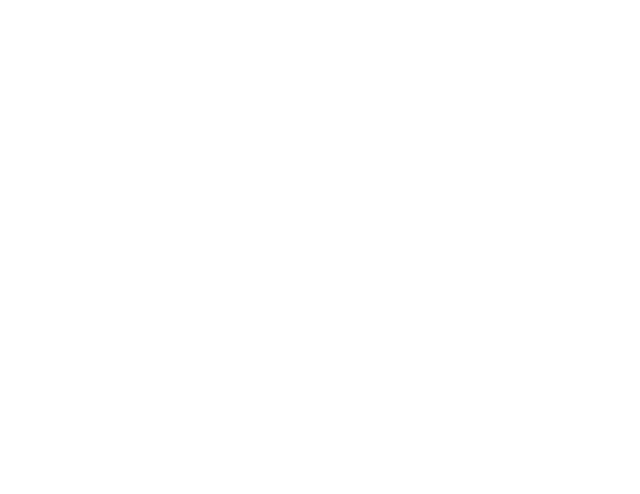
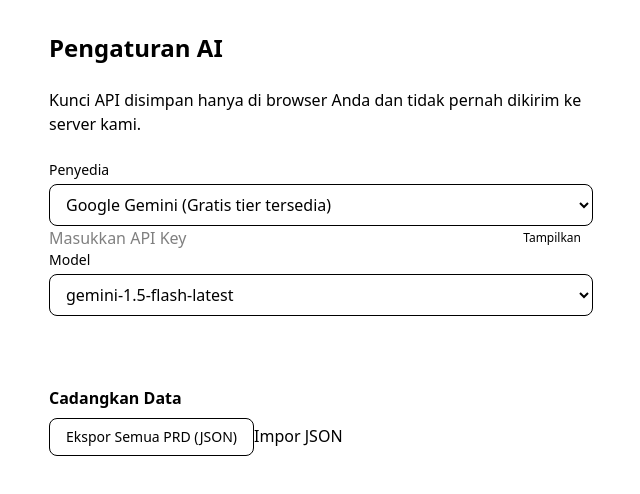
Before and after one commit to bimoadiparwa/rencanai, a React (Vite) app: page /settings in a window 1280 px wide. Shown: the top 494 px of the page, without its empty margins (319-959 px from the left). Built offline with nearby package versions, Linux system fonts and the light colour scheme.

Commit message:
feat: add settings page with BYOK + export/import

```diff
--- a/src/pages/Settings.tsx
+++ b/src/pages/Settings.tsx
@@ -1,3 +1,101 @@
+import { useState } from "react";
+import { useStore } from "../store/useStore";
+import { Input } from "../components/ui/Input";
+import { Select } from "../components/ui/Select";
+import { Button } from "../components/ui/Button";
+import type { Settings } from "../types";
+
+const PROVIDERS = [
+  { label: "Google Gemini (Gratis tier tersedia)", value: "gemini" },
+  { label: "OpenRouter (banyak model gratis)", value: "openrouter" },
+];
+
+const MODELS: Record<Settings["provider"], string[]> = {
+  gemini: ["gemini-1.5-flash-latest", "gemini-1.5-pro-latest"],
+  openrouter: ["openrouter/auto", "google/gemini-2.0-flash-exp:free"],
+};
+
 export default function Settings() {
-  return null;
+  const settings = useStore((s) => s.settings);
+  const setSettings = useStore((s) => s.setSettings);
+  const [provider, setProvider] = useState<Settings["provider"]>(settings?.provider ?? "gemini");
+  const [apiKey, setApiKey] = useState(settings?.apiKey ?? "");
+  const [model, setModel] = useState(settings?.model ?? MODELS.gemini[0]);
+
+  const handleProviderChange = (value: string) => {
+    const next = value as Settings["provider"];
+    setProvider(next);
+    if (!MODELS[next].includes(model)) setModel(MODELS[next][0]);
+  };
+
+  const handleSave = () => {
+    setSettings({ provider, apiKey, model });
+  };
+
+  const handleExport = () => {
+    const { prds } = useStore.getState();
+    const data = JSON.stringify({ prds, settings }, null, 2);
+    const a = document.createElement("a");
+    a.href = `data:application/json;charset=utf-8,${encodeURIComponent(data)}`;
+    a.download = "rencanai-prds.json";
+    a.style.display = "none";
+    document.body!.appendChild(a);
+    a.click();
+    document.body!.removeChild(a);
+  };
+
+  const handleImport = (e: React.ChangeEvent<HTMLInputElement>) => {
+    const file = e.target.files?.[0];
+    if (!file) return;
+    const reader = new FileReader();
+    reader.onload = (ev) => {
+      try {
+        const raw = ev.target?.result;
+        const json = typeof raw === "string" ? JSON.parse(raw) : {};
+        const store = useStore.getState();
+        store.resetStore();
+        if (Array.isArray(json.prds)) {
+          for (const prd of json.prds) store.addPrd(prd);
+        }
+        if (json.settings && typeof json.settings === "object" && (json.settings as Settings).provider) {
+          store.setSettings(json.settings as Settings);
+        }
+      } catch {
+        // berkas impor tidak valid — diabaikan
+      }
+    };
+    reader.readAsText(file);
+  };
+
+  return (
+    <div className="max-w-xl mx-auto py-8 px-4">
+      <h1 className="text-2xl font-bold mb-6">Pengaturan AI</h1>
+      <p className="text-muted mb-6">
+        Kunci API disimpan hanya di browser Anda dan tidak pernah dikirim ke server kami.
+      </p>
+      <Select value={provider} onChange={handleProviderChange} options={PROVIDERS} label="Penyedia" />
+      <Input
+        value={apiKey}
+        onChange={(e) => setApiKey(e.target.value)}
+        type="password"
+        reveal
+        placeholder="Masukkan API Key"
+      />
+      <Select
+        value={model}
+        onChange={setModel}
+        options={MODELS[provider].map((m) => ({ label: m, value: m }))}
+        label="Model"
+      />
+      <Button onClick={handleSave}>Simpan Pengaturan</Button>
+      <div className="mt-8">
+        <h3 className="font-semibold mb-2">Cadangkan Data</h3>
+        <Button variant="ghost" onClick={handleExport}>
+          Ekspor Semua PRD (JSON)
+        </Button>
+        <input type="file" accept=".json" hidden id="import-file" onChange={handleImport} />
+        <label htmlFor="import-file">Impor JSON</label>
+      </div>
+    </div>
+  );
 }
```
Also changed, not shown: 1 other file (tests, documents, lock files or other folders).
